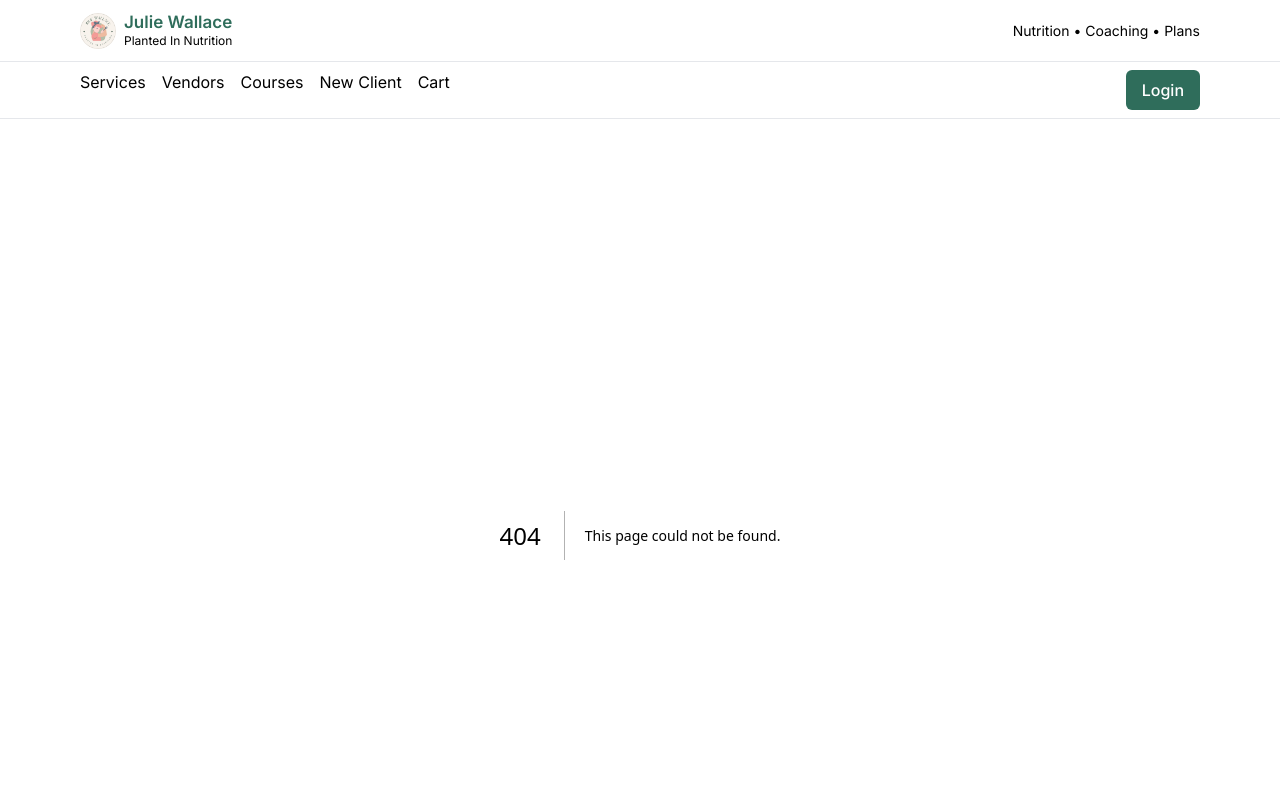
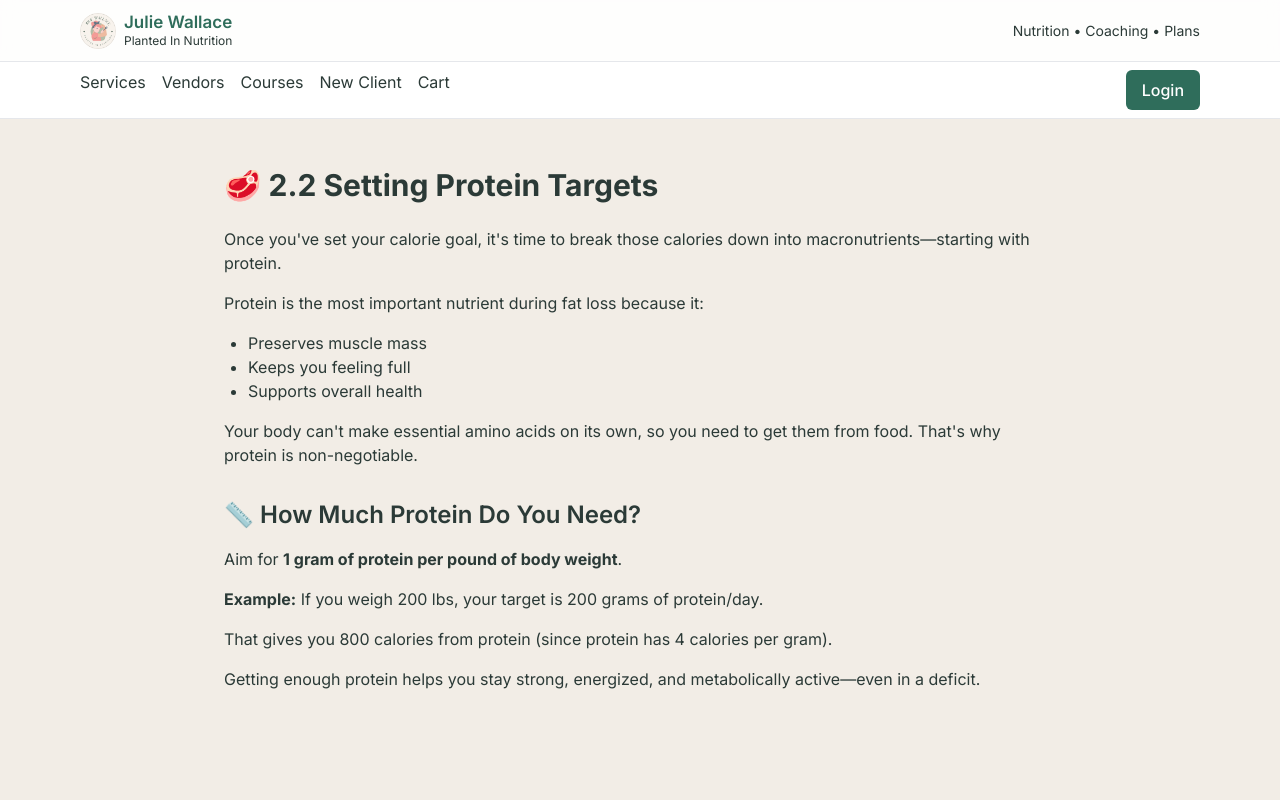
Before and after one commit to mr601s/nutritionist-marketplace-crm, a Next.js app: page /courses/module-2/section-2 in a window 1280 px wide. Before the commit this address had no page. Shown: the top 800 px of the page. Built offline with nearby package versions, Linux system fonts and the light colour scheme.

Commit message:
feat: add Section 2.2 Setting Protein Targets content

```diff
--- /dev/null
+++ b/app/courses/module-2/section-2/page.tsx
@@ -0,0 +1,40 @@
+export default function Section2Page() {
+  return (
+    <main className="p-8 max-w-4xl mx-auto">
+      <h1 className="text-3xl font-bold mb-6">🥩 2.2 Setting Protein Targets</h1>
+
+      <section className="mb-8">
+        <p className="mb-4">
+          Once you've set your calorie goal, it's time to break those calories down into macronutrients—starting with protein.
+        </p>
+        <p className="mb-4">
+          Protein is the most important nutrient during fat loss because it:
+        </p>
+        <ul className="list-disc ml-6 mb-4">
+          <li>Preserves muscle mass</li>
+          <li>Keeps you feeling full</li>
+          <li>Supports overall health</li>
+        </ul>
+        <p className="mb-4">
+          Your body can't make essential amino acids on its own, so you need to get them from food. That's why protein is non-negotiable.
+        </p>
+      </section>
+
+      <section className="mb-8">
+        <h2 className="text-2xl font-semibold mb-4">📏 How Much Protein Do You Need?</h2>
+        <p className="mb-4">
+          Aim for <strong>1 gram of protein per pound of body weight</strong>.
+        </p>
+        <p className="mb-4">
+          <strong>Example:</strong> If you weigh 200 lbs, your target is 200 grams of protein/day.
+        </p>
+        <p className="mb-4">
+          That gives you 800 calories from protein (since protein has 4 calories per gram).
+        </p>
+        <p className="mb-4">
+          Getting enough protein helps you stay strong, energized, and metabolically active—even in a deficit.
+        </p>
+      </section>
+    </main>
+  );
+}
```
